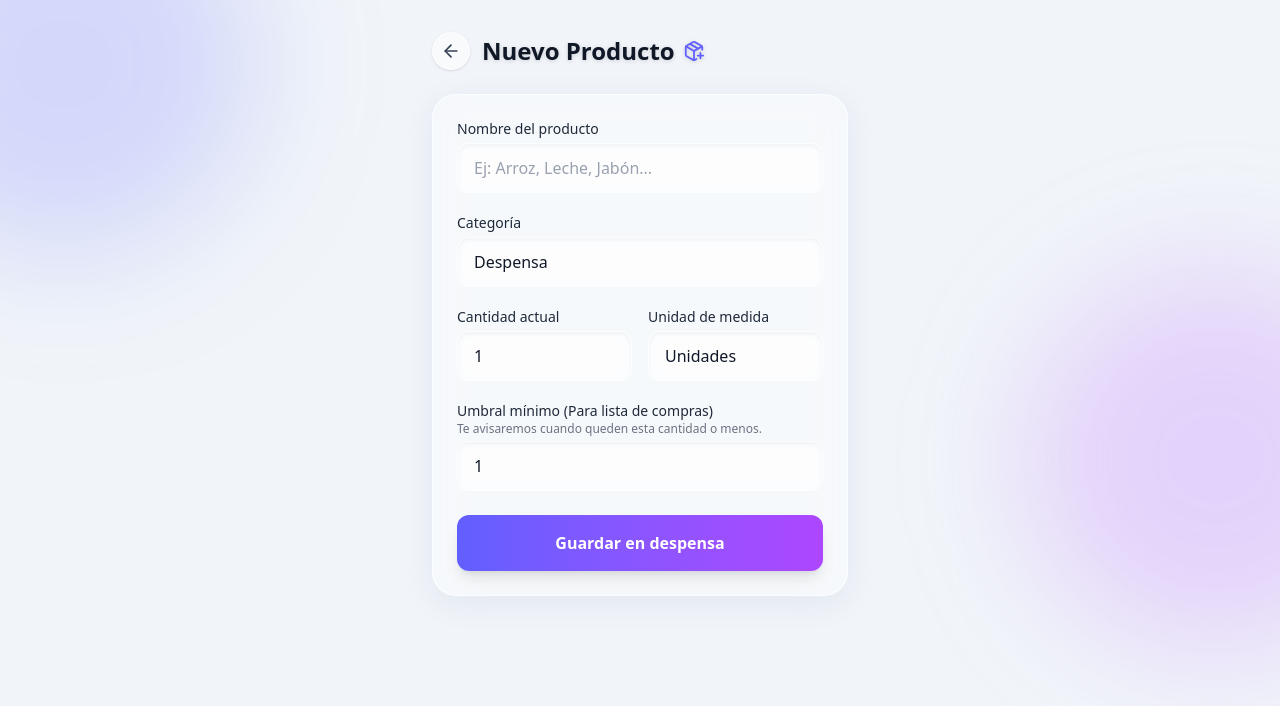
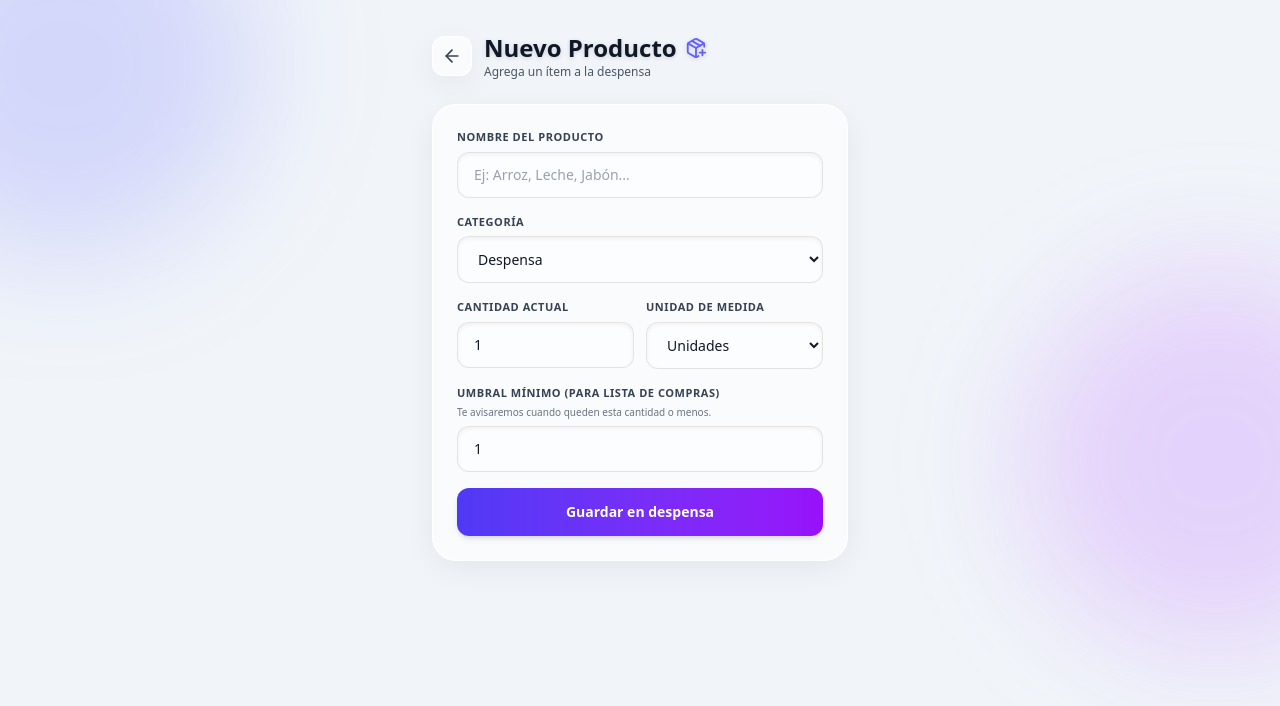
Before and after one commit to ronmardi/despensa, a Next.js app: page /pantry/add in a window 1280 px wide. Shown: the top 706 px of the page. Built offline with nearby package versions, Linux system fonts and the light colour scheme.

Commit message:
History, add and profile footer

```diff
--- a/src/app/(dashboard)/pantry/add/page.tsx
+++ b/src/app/(dashboard)/pantry/add/page.tsx
@@ -3,8 +3,9 @@
 import { useState } from 'react'
 import { useRouter } from 'next/navigation'
 import Link from 'next/link'
-import { ArrowLeft, PackagePlus } from 'lucide-react'
+import { ArrowLeft, PackagePlus, Loader2 } from 'lucide-react'
 import { addProductAction } from './actions'
+import { toast } from 'sonner'
 
 export default function AddProductPage() {
   const router = useRouter()
@@ -17,129 +18,148 @@ export default function AddProductPage() {
 
   const handleSubmit = async (e: React.FormEvent) => {
     e.preventDefault()
+    if (!name.trim()) {
+      toast.error('El nombre del producto es obligatorio')
+      return
+    }
+
     setLoading(true)
 
     const result = await addProductAction({
-      name,
+      name: name.trim(),
       category,
-      quantity,
+      quantity: Number(quantity),
       unit,
-      minThreshold
+      minThreshold: Number(minThreshold)
     })
 
     if (result.success) {
+      toast.success('Producto guardado en la despensa')
       router.push('/pantry')
       router.refresh()
     } else {
-      alert("Error al guardar: " + result.error)
+      toast.error('Error al guardar', { description: result.error })
       setLoading(false)
     }
   }
 
+  const glass3dClass = "backdrop-blur-md bg-white/60 dark:bg-slate-900/60 border border-white/80 dark:border-slate-700/60 shadow-[0_8px_30px_rgb(0,0,0,0.06)] dark:shadow-[0_10px_35px_rgba(0,0,0,0.4)]"
+
   return (
-    <div className="mx-auto max-w-md p-4 pb-24">
+    <div className="mx-auto max-w-md p-4 pb-28">
       {/* Encabezado */}
       <header className="mb-6 mt-4 flex items-center gap-3">
-        <Link href="/pantry" className="rounded-full bg-white/50 backdrop-blur-md border border-white/60 p-2 text-gray-700 shadow-sm transition-all hover:bg-white/80">
+        <Link
+          href="/pantry"
+          className={`flex h-10 w-10 items-center justify-center rounded-xl text-gray-700 dark:text-gray-200 hover:bg-white/80 dark:hover:bg-slate-800 transition-all active:scale-95 ${glass3dClass}`}
+        >
           <ArrowLeft size={20} />
         </Link>
         <div>
-          <h1 className="text-2xl font-bold text-gray-900 drop-shadow-sm flex items-center gap-2">
-            Nuevo Producto <PackagePlus size={22} className="text-indigo-500" />
+          <h1 className="text-2xl font-bold text-gray-900 dark:text-white drop-shadow-sm flex items-center gap-2">
+            Nuevo Producto <PackagePlus size={22} className="text-indigo-500 dark:text-indigo-400" />
           </h1>
+          <p className="text-xs font-medium text-gray-600 dark:text-gray-300">Agrega un ítem a la despensa</p>
         </div>
       </header>
 
-      {/* Formulario */}
-      <form onSubmit={handleSubmit} className="space-y-5 rounded-3xl bg-white/40 backdrop-blur-lg border border-white/60 p-6 shadow-[0_8px_32px_0_rgba(31,38,135,0.07)]">
+      {/* Formulario Liquid Glass */}
+      <form onSubmit={handleSubmit} className={`space-y-4 rounded-3xl p-6 ${glass3dClass}`}>
 
         <div>
-          <label className="block text-sm font-medium text-gray-800">Nombre del producto</label>
+          <label className="block text-[11px] font-semibold text-gray-700 dark:text-gray-300 uppercase tracking-wider mb-1.5">
+            Nombre del producto
+          </label>
           <input
             type="text"
             required
             value={name}
             onChange={(e) => setName(e.target.value)}
-            suppressHydrationWarning
-            className="mt-1 block w-full rounded-xl bg-white/50 backdrop-blur-sm border border-white/40 px-4 py-3 text-gray-900 placeholder-gray-400 focus:bg-white/80 focus:outline-none focus:ring-2 focus:ring-indigo-400 shadow-inner transition-all"
+            className="w-full rounded-xl bg-white/50 dark:bg-slate-950/50 border border-black/10 dark:border-white/10 px-4 py-3 text-sm text-gray-900 dark:text-white placeholder-gray-400 dark:placeholder-gray-500 focus:outline-none focus:ring-2 focus:ring-indigo-500/50 shadow-inner transition-all"
             placeholder="Ej: Arroz, Leche, Jabón..."
           />
         </div>
 
         <div>
-          <label className="block text-sm font-medium text-gray-800">Categoría</label>
+          <label className="block text-[11px] font-semibold text-gray-700 dark:text-gray-300 uppercase tracking-wider mb-1.5">
+            Categoría
+          </label>
           <select
             value={category}
             onChange={(e) => setCategory(e.target.value)}
-            suppressHydrationWarning
-            className="mt-1 block w-full rounded-xl bg-white/50 backdrop-blur-sm border border-white/40 px-4 py-3 text-gray-900 focus:bg-white/80 focus:outline-none focus:ring-2 focus:ring-indigo-400 shadow-inner transition-all appearance-none"
+            className="w-full rounded-xl bg-white/50 dark:bg-slate-950/50 border border-black/10 dark:border-white/10 px-4 py-3 text-sm text-gray-900 dark:text-white focus:outline-none focus:ring-2 focus:ring-indigo-500/50 shadow-inner transition-all cursor-pointer"
           >
-            <option value="Despensa">Despensa</option>
-            <option value="Lácteos">Lácteos</option>
-            <option value="Carnes">Carnes</option>
-            <option value="Frutas y Verduras">Frutas y Verduras</option>
-            <option value="Limpieza">Limpieza</option>
-            <option value="Aseo Personal">Aseo Personal</option>
-            <option value="Bebidas">Bebidas</option>
-            <option value="Mascotas">Mascotas</option>
-            <option value="Otros">Otros</option>
+            <option value="Despensa" className="bg-white dark:bg-slate-900 text-gray-900 dark:text-white">Despensa</option>
+            <option value="Lácteos" className="bg-white dark:bg-slate-900 text-gray-900 dark:text-white">Lácteos</option>
+            <option value="Carnes" className="bg-white dark:bg-slate-900 text-gray-900 dark:text-white">Carnes</option>
+            <option value="Frutas y Verduras" className="bg-white dark:bg-slate-900 text-gray-900 dark:text-white">Frutas y Verduras</option>
+            <option value="Limpieza" className="bg-white dark:bg-slate-900 text-gray-900 dark:text-white">Limpieza</option>
+            <option value="Aseo Personal" className="bg-white dark:bg-slate-900 text-gray-900 dark:text-white">Aseo Personal</option>
+            <option value="Bebidas" className="bg-white dark:bg-slate-900 text-gray-900 dark:text-white">Bebidas</option>
+            <option value="Mascotas" className="bg-white dark:bg-slate-900 text-gray-900 dark:text-white">Mascotas</option>
+            <option value="Otros" className="bg-white dark:bg-slate-900 text-gray-900 dark:text-white">Otros</option>
           </select>
         </div>
 
-        <div className="grid grid-cols-2 gap-4">
+        <div className="grid grid-cols-2 gap-3">
           <div>
-            <label className="block text-sm font-medium text-gray-800">Cantidad actual</label>
+            <label className="block text-[11px] font-semibold text-gray-700 dark:text-gray-300 uppercase tracking-wider mb-1.5">
+              Cantidad actual
+            </label>
             <input
               type="number"
               required
               min="0"
               value={quantity}
               onChange={(e) => setQuantity(Number(e.target.value))}
-              suppressHydrationWarning
-              className="mt-1 block w-full rounded-xl bg-white/50 backdrop-blur-sm border border-white/40 px-4 py-3 text-gray-900 focus:bg-white/80 focus:outline-none focus:ring-2 focus:ring-indigo-400 shadow-inner transition-all"
+              className="w-full rounded-xl bg-white/50 dark:bg-slate-950/50 border border-black/10 dark:border-white/10 px-4 py-3 text-sm text-gray-900 dark:text-white focus:outline-none focus:ring-2 focus:ring-indigo-500/50 shadow-inner transition-all"
             />
           </div>
           <div>
-            <label className="block text-sm font-medium text-gray-800">Unidad de medida</label>
+            <label className="block text-[11px] font-semibold text-gray-700 dark:text-gray-300 uppercase tracking-wider mb-1.5">
+              Unidad de medida
+            </label>
             <select
               value={unit}
               onChange={(e) => setUnit(e.target.value)}
-              suppressHydrationWarning
-              className="mt-1 block w-full rounded-xl bg-white/50 backdrop-blur-sm border border-white/40 px-4 py-3 text-gray-900 focus:bg-white/80 focus:outline-none focus:ring-2 focus:ring-indigo-400 shadow-inner transition-all appearance-none"
+              className="w-full rounded-xl bg-white/50 dark:bg-slate-950/50 border border-black/10 dark:border-white/10 px-4 py-3 text-sm text-gray-900 dark:text-white focus:outline-none focus:ring-2 focus:ring-indigo-500/50 shadow-inner transition-all cursor-pointer"
             >
-              <option value="unidades">Unidades</option>
-              <option value="litros">Litros</option>
-              <option value="kg">Kilos</option>
-              <option value="gramos">Gramos</option>
-              <option value="paquetes">Paquetes</option>
-              <option value="latas">Latas</option>
-              <option value="botellas">Botellas</option>
+              <option value="unidades" className="bg-white dark:bg-slate-900 text-gray-900 dark:text-white">Unidades</option>
+              <option value="litros" className="bg-white dark:bg-slate-900 text-gray-900 dark:text-white">Litros</option>
+              <option value="kg" className="bg-white dark:bg-slate-900 text-gray-900 dark:text-white">Kilos</option>
+              <option value="gramos" className="bg-white dark:bg-slate-900 text-gray-900 dark:text-white">Gramos</option>
+              <option value="paquetes" className="bg-white dark:bg-slate-900 text-gray-900 dark:text-white">Paquetes</option>
+              <option value="latas" className="bg-white dark:bg-slate-900 text-gray-900 dark:text-white">Latas</option>
+              <option value="botellas" className="bg-white dark:bg-slate-900 text-gray-900 dark:text-white">Botellas</option>
             </select>
           </div>
         </div>
 
         <div>
-          <label className="block text-sm font-medium text-gray-800">Umbral mínimo (Para lista de compras)</label>
-          <p className="text-xs text-gray-500 mb-1">Te avisaremos cuando queden esta cantidad o menos.</p>
+          <label className="block text-[11px] font-semibold text-gray-700 dark:text-gray-300 uppercase tracking-wider mb-1">
+            Umbral mínimo (Para lista de compras)
+          </label>
+          <p className="text-[10px] text-gray-500 dark:text-gray-400 mb-1.5">
+            Te avisaremos cuando queden esta cantidad o menos.
+          </p>
           <input
             type="number"
             required
             min="0"
             value={minThreshold}
             onChange={(e) => setMinThreshold(Number(e.target.value))}
-            suppressHydrationWarning
-            className="mt-1 block w-full rounded-xl bg-white/50 backdrop-blur-sm border border-white/40 px-4 py-3 text-gray-900 focus:bg-white/80 focus:outline-none focus:ring-2 focus:ring-indigo-400 shadow-inner transition-all"
+            className="w-full rounded-xl bg-white/50 dark:bg-slate-950/50 border border-black/10 dark:border-white/10 px-4 py-3 text-sm text-gray-900 dark:text-white focus:outline-none focus:ring-2 focus:ring-indigo-500/50 shadow-inner transition-all"
           />
         </div>
 
         <button
           type="submit"
           disabled={loading}
-          className="mt-6 w-full flex items-center justify-center gap-2 rounded-xl bg-linear-to-r from-indigo-500 to-purple-500 px-4 py-4 font-semibold text-white shadow-lg hover:shadow-xl hover:from-indigo-600 hover:to-purple-600 disabled:opacity-50 transition-all active:scale-[0.98] cursor-pointer"
+          className="w-full mt-4 flex items-center justify-center gap-2 rounded-xl bg-linear-to-r from-indigo-600 to-purple-600 px-4 py-3.5 text-sm font-bold text-white shadow-md hover:opacity-90 active:scale-95 transition-all cursor-pointer disabled:opacity-50"
         >
           {loading ? (
             <span className="flex items-center gap-2">
-              <div className="h-4 w-4 animate-spin rounded-full border-2 border-white border-t-transparent"></div>
+              <Loader2 className="h-4 w-4 animate-spin text-white" />
               Guardando...
             </span>
           ) : (
--- a/src/app/(dashboard)/profile/page.tsx
+++ b/src/app/(dashboard)/profile/page.tsx
@@ -5,6 +5,8 @@ import { createClient } from '@/lib/supabase/client'
 import { useRouter } from 'next/navigation'
 import Link from 'next/link'
 import { ArrowLeft, User, Camera, Save, Loader2 } from 'lucide-react'
+import { toast } from 'sonner'
+import { FooterCredit } from '@/components/FooterCredit'
 
 export default function ProfilePage() {
   const supabase = createClient()
@@ -53,7 +55,7 @@ export default function ProfilePage() {
 
       // 1. Validación de tamaño (Máximo 15MB)
       if (file.size > 15 * 1024 * 1024) {
-        alert('La imagen es demasiado grande. El tamaño máximo es 15MB.')
+        toast.error('La imagen es demasiado grande. El tamaño máximo es 15MB.')
         setUploading(false)
         return
       }
@@ -61,10 +63,12 @@ export default function ProfilePage() {
       // 2. Validación de tipo MIME
       const validTypes = ['image/jpeg', 'image/png', 'image/webp']
       if (!validTypes.includes(file.type)) {
-        alert('Formato no válido. Solo se permiten imágenes JPG, PNG o WEBP.')
+        toast.error('Formato no válido. Solo se permiten imágenes JPG, PNG o WEBP.')
         setUploading(false)
         return
       }
+
+      toast.info('Subiendo foto...')
 
       const fileExt = file.name.split('.').pop()
       const fileName = `${userId}-${Math.random()}.${fileExt}`
@@ -80,9 +84,10 @@ export default function ProfilePage() {
       // Obtener URL pública
       const { data } = supabase.storage.from('avatars').getPublicUrl(filePath)
       setAvatarUrl(data.publicUrl)
+      toast.success('Foto subida con éxito')
 
     } catch (error: any) {
-      alert('Error subiendo imagen: ' + error.message)
+      toast.error('Error subiendo imagen', { description: error.message })
     } finally {
       setUploading(false)
     }
@@ -100,14 +105,16 @@ export default function ProfilePage() {
       })
 
       if (error) throw error
-      alert('¡Perfil actualizado con éxito!')
+      toast.success('¡Perfil actualizado con éxito!')
       router.refresh()
     } catch (error: any) {
-      alert('Error guardando perfil: ' + error.message)
+      toast.error('Error guardando perfil', { description: error.message })
     } finally {
       setSaving(false)
     }
   }
+
+  const glass3dClass = "backdrop-blur-md bg-white/60 dark:bg-slate-900/60 border border-white/80 dark:border-slate-700/60 shadow-[0_8px_30px_rgb(0,0,0,0.06)] dark:shadow-[0_10px_35px_rgba(0,0,0,0.4)]"
 
   if (loading) return (
     <div className="flex h-screen items-center justify-center">
@@ -116,66 +123,81 @@ export default function ProfilePage() {
   )
 
   return (
-    <div className="mx-auto max-w-md p-4 pb-28">
-      <header className="mb-6 mt-4 flex items-center gap-3">
-        <Link href="/pantry" className="rounded-full bg-white/50 dark:bg-slate-800/50 backdrop-blur-md border border-white/60 dark:border-slate-700/60 p-2 text-gray-700 dark:text-gray-200 shadow-sm transition-all hover:bg-white/80 active:scale-95">
-          <ArrowLeft size={20} />
-        </Link>
-        <div>
-          <h1 className="text-2xl font-bold text-gray-900 dark:text-white drop-shadow-sm flex items-center gap-2">
-            Mi Perfil <User size={22} className="text-indigo-500" />
-          </h1>
+    <div className="mx-auto max-w-md p-4 pb-28 min-h-screen flex flex-col">
+
+      <header className="mb-6 mt-4 flex items-center justify-between">
+        <div className="flex items-center gap-3">
+          <Link
+            href="/pantry"
+            className={`flex h-10 w-10 items-center justify-center rounded-xl text-gray-700 dark:text-gray-200 hover:bg-white/80 dark:hover:bg-slate-800 transition-all active:scale-95 ${glass3dClass}`}
+          >
+            <ArrowLeft size={20} />
+          </Link>
+          <div>
+            <h1 className="text-2xl font-bold text-gray-900 dark:text-white drop-shadow-sm flex items-center gap-2">
+              Mi Perfil <User size={20} className="text-indigo-500" />
+            </h1>
+            <p className="text-xs font-medium text-gray-600 dark:text-gray-300">Ajustes de cuenta</p>
+          </div>
         </div>
       </header>
 
-      <div className="space-y-6 rounded-3xl bg-white/40 dark:bg-slate-800/40 backdrop-blur-lg border border-white/60 dark:border-slate-700/60 p-6 shadow-[0_8px_32px_0_rgba(31,38,135,0.07)]">
+      <div className={`space-y-6 rounded-3xl p-6 ${glass3dClass}`}>
 
-        {/* Foto de Perfil */}
+        {/* Foto de Perfil con encuadre automático */}
         <div className="flex flex-col items-center gap-4">
-          <div className="relative h-28 w-28 overflow-hidden rounded-full border-4 border-white/80 dark:border-slate-700 shadow-lg bg-white/50 dark:bg-slate-800 flex items-center justify-center">
+          <div className="relative h-28 w-28 overflow-hidden rounded-full border-4 border-white/80 dark:border-slate-700 shadow-lg bg-white/50 dark:bg-slate-800 flex items-center justify-center group">
             {uploading ? (
               <Loader2 className="h-8 w-8 animate-spin text-indigo-500" />
             ) : avatarUrl ? (
-              <img src={avatarUrl} alt="Avatar" className="h-full w-full object-cover" />
+              <img
+                src={avatarUrl}
+                alt="Avatar"
+                className="h-full w-full object-cover object-center transition-transform duration-300 group-hover:scale-105"
+              />
             ) : (
               <User size={40} className="text-gray-400" />
             )}
 
-            <label className="absolute bottom-0 left-0 right-0 flex h-1/3 cursor-pointer items-center justify-center bg-black/40 text-white transition-all hover:bg-black/60">
+            <label className="absolute bottom-0 left-0 right-0 flex h-1/3 cursor-pointer items-center justify-center bg-black/50 text-white opacity-90 transition-all hover:bg-black/70 active:bg-black/80 backdrop-blur-xs">
               <Camera size={16} />
               <input
                 type="file"
-                accept="image/*"
+                accept="image/jpeg, image/png, image/webp"
                 onChange={uploadAvatar}
                 disabled={uploading}
                 className="hidden"
               />
             </label>
           </div>
-          <p className="text-xs text-gray-500 dark:text-gray-400">Toca la cámara para cambiar foto (Max 15MB)</p>
+          <p className="text-xs font-medium text-gray-500 dark:text-gray-400">Toca la cámara para cambiar foto (Max 15MB)</p>
         </div>
 
         {/* Formulario */}
-        <div className="space-y-4 pt-4 border-t border-white/60 dark:border-slate-700/60">
+        <div className="space-y-4 pt-4 border-t border-black/5 dark:border-white/5">
           <div>
-            <label className="block text-sm font-medium text-gray-800 dark:text-gray-200">Correo Electrónico</label>
+            <label className="block text-[11px] font-semibold text-gray-500 dark:text-gray-400 uppercase tracking-wider mb-1">
+              Correo Electrónico
+            </label>
             <input
               type="email"
               disabled
               value={email}
-              className="mt-1 block w-full rounded-xl bg-gray-100/50 dark:bg-slate-900/50 border border-white/40 dark:border-slate-700/40 px-4 py-3 text-gray-500 dark:text-gray-400 shadow-inner"
+              className="block w-full rounded-xl bg-slate-200/50 dark:bg-slate-950/50 border border-black/5 dark:border-white/5 px-4 py-3 text-gray-500 dark:text-gray-400 shadow-inner text-sm"
             />
-            <p className="text-[10px] mt-1 text-gray-500">El correo no se puede cambiar.</p>
+            <p className="text-[10px] mt-1.5 text-gray-500 dark:text-gray-400">El correo electrónico no se puede modificar.</p>
           </div>
 
           <div>
-            <label className="block text-sm font-medium text-gray-800 dark:text-gray-200">Nombre de Usuario</label>
+            <label className="block text-[11px] font-semibold text-gray-500 dark:text-gray-400 uppercase tracking-wider mb-1">
+              Nombre de Usuario
+            </label>
             <input
               type="text"
               value={fullName}
               onChange={(e) => setFullName(e.target.value)}
               placeholder="Ej: Ronald Martinez"
-              className="mt-1 block w-full rounded-xl bg-white/50 dark:bg-slate-800/50 backdrop-blur-sm border border-white/40 dark:border-slate-700/40 px-4 py-3 text-gray-900 dark:text-white focus:bg-white/80 dark:focus:bg-slate-800 focus:outline-none focus:ring-2 focus:ring-indigo-400 shadow-inner transition-all"
+              className="block w-full rounded-xl bg-white/50 dark:bg-slate-900/50 backdrop-blur-sm border border-black/10 dark:border-white/10 px-4 py-3 text-gray-900 dark:text-white placeholder-gray-400 focus:outline-none focus:ring-2 focus:ring-indigo-500/50 shadow-inner transition-all text-sm"
             />
           </div>
         </div>
@@ -183,12 +205,16 @@ export default function ProfilePage() {
         <button
           onClick={saveProfile}
           disabled={saving || uploading}
-          className="mt-6 w-full flex items-center justify-center gap-2 rounded-xl bg-linear-to-r from-indigo-500 to-purple-500 px-4 py-4 font-semibold text-white shadow-lg hover:shadow-xl hover:from-indigo-600 hover:to-purple-600 disabled:opacity-50 transition-all active:scale-[0.98] cursor-pointer"
+          className="mt-6 w-full flex items-center justify-center gap-2 rounded-xl bg-linear-to-r from-indigo-500 to-purple-500 px-4 py-3.5 font-bold text-white shadow-lg hover:shadow-xl hover:opacity-90 disabled:opacity-50 transition-all active:scale-[0.98] cursor-pointer"
         >
-          {saving ? <Loader2 className="h-5 w-5 animate-spin" /> : <Save size={20} />}
+          {saving ? <Loader2 className="h-5 w-5 animate-spin" /> : <Save size={18} />}
           {saving ? 'Guardando...' : 'Guardar Perfil'}
         </button>
+      </div>
 
+      {/* Footer de Raccoon Lab */}
+      <div className="mt-auto pt-8 pb-4">
+        <FooterCredit />
       </div>
     </div>
   )
```
Also changed, not shown: src/app/(dashboard)/history/page.tsx (+84 -62 lines), src/app/(dashboard)/pantry/page.tsx (+12 -12 lines), src/components/FooterCredit.tsx (+13 -3 lines), public/raccoonlab-logo.png.png (added).
